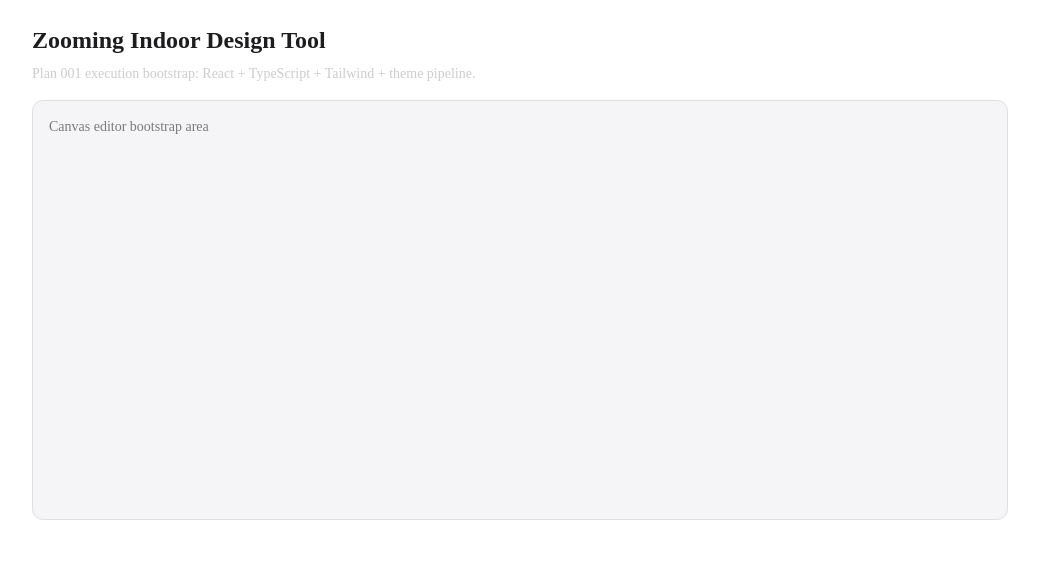
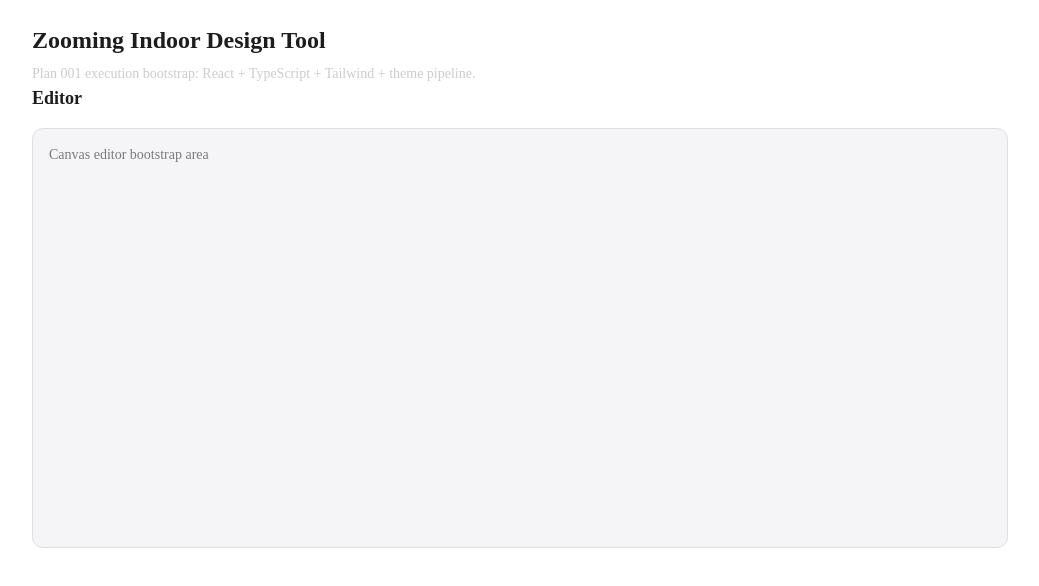
Before and after one commit to Anddd7/zooming, a React (Vite) app: page /editor in a window 1280 px wide. Shown: the top 586 px of the page, without its empty margins (120-1159 px from the left). Built offline with nearby package versions, Linux system fonts and the light colour scheme.

Commit message:
feat(app): add routing skeleton and mark milestone1 complete

```diff
--- a/package.json
+++ b/package.json
@@ -13,6 +13,7 @@
   "dependencies": {
     "react": "^18.3.1",
     "react-dom": "^18.3.1",
+    "react-router-dom": "^6.30.4",
     "yaml": "^2.6.0",
     "zustand": "^5.0.6"
   },
--- a/src/app/App.tsx
+++ b/src/app/App.tsx
@@ -1,4 +1,6 @@
-import { CanvasEditor } from "../engine/canvas/CanvasEditor";
+import { BrowserRouter } from "react-router-dom";
+
+import { AppRoutes } from "./router/AppRoutes";
 
 export function App() {
   return (
@@ -9,7 +11,9 @@ export function App() {
           Plan 001 execution bootstrap: React + TypeScript + Tailwind + theme
           pipeline.
         </p>
-        <CanvasEditor />
+        <BrowserRouter>
+          <AppRoutes />
+        </BrowserRouter>
       </section>
     </main>
   );
--- /dev/null
+++ b/src/app/pages/DashboardPage.tsx
@@ -0,0 +1,8 @@
+export function DashboardPage() {
+  return (
+    <section className="rounded-md border border-hairline bg-canvas p-4">
+      <h2 className="text-lg font-semibold">Project Dashboard</h2>
+      <p className="mt-1 text-sm text-body-muted">Overview placeholder for milestone 1 routing.</p>
+    </section>
+  );
+}
--- /dev/null
+++ b/src/app/pages/EditorPage.tsx
@@ -0,0 +1,10 @@
+import { CanvasEditor } from "../../engine/canvas/CanvasEditor";
+
+export function EditorPage() {
+  return (
+    <section>
+      <h2 className="text-lg font-semibold">Editor</h2>
+      <CanvasEditor />
+    </section>
+  );
+}
--- /dev/null
+++ b/src/app/router/AppRoutes.tsx
@@ -0,0 +1,14 @@
+import { Navigate, Route, Routes } from "react-router-dom";
+
+import { DashboardPage } from "../pages/DashboardPage";
+import { EditorPage } from "../pages/EditorPage";
+
+export function AppRoutes() {
+  return (
+    <Routes>
+      <Route path="/dashboard" element={<DashboardPage />} />
+      <Route path="/editor" element={<EditorPage />} />
+      <Route path="*" element={<Navigate to="/editor" replace />} />
+    </Routes>
+  );
+}
```
Also changed, not shown: 3 other files (tests, documents, lock files or other folders).
